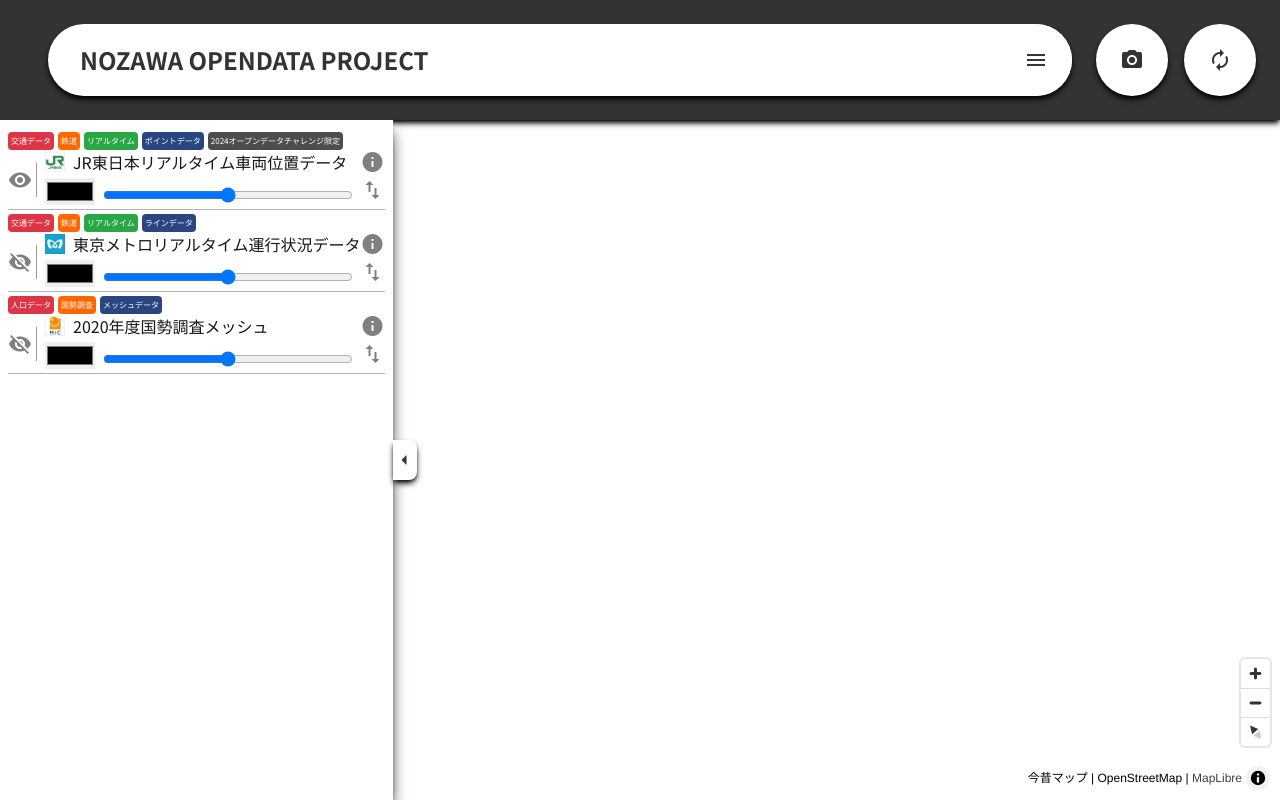
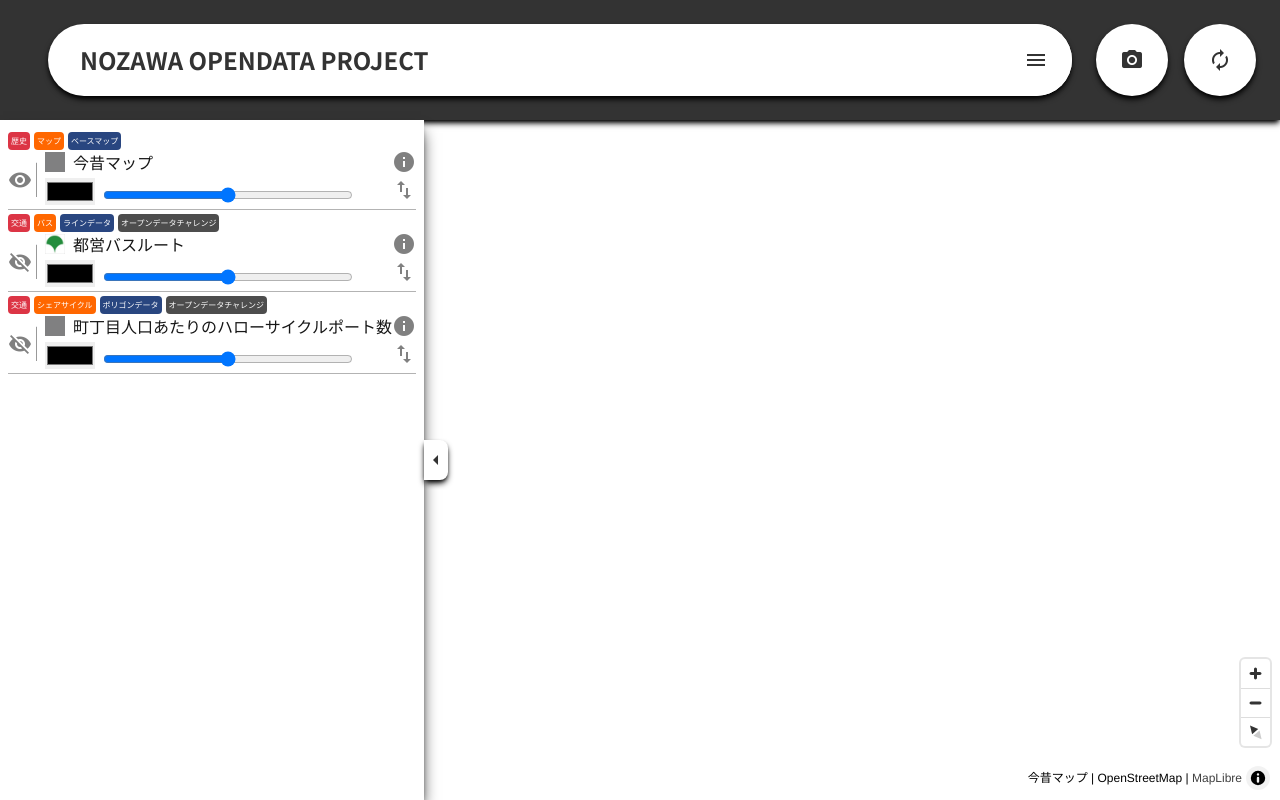
Before and after one commit to mayuge/SPECTRA, a Next.js app in the folder 02_src/NozawaOpenDataProject/: page /view in a window 1280 px wide. Built offline with nearby package versions, Linux system fonts and the light colour scheme; no server answers.

Commit message:
feat:型の設置場所の移動

```diff
--- a/02_src/NozawaOpenDataProject/src/components/organisms/viewSite/core/params/layers.ts
+++ b/02_src/NozawaOpenDataProject/src/components/organisms/viewSite/core/params/layers.ts
@@ -1,15 +1,13 @@
-import { CardListType } from "@/domain/types/cardListType"
-import { LayerType } from "@/domain/types/layerType"
+import { CardListType } from "@/components/organisms/viewSite/core/types/cardListType"
+import { LayerType } from "@/components/organisms/viewSite/core/types/layerType"
 import  { RasterSourceSpecification, GeoJSONSourceSpecification } from "maplibre-gl"
 export const cardList: CardListType[] = [
   {
-    logoImg: "/assets/logos/jreast.webp",
-    text: "JR東日本リアルタイム車両位置データ",
-    dangerBadge: "交通データ",
-    warningBadge: "鉄道",
-    successBadge: "リアルタイム",
-    primaryBadge: "ポイントデータ",
-    darkBadge: "2024オープンデータチャレンジ限定",
+    logoImg: "",
+    text: "今昔マップ",
+    dangerBadge: "歴史",
+    warningBadge: "マップ",
+    primaryBadge: "ベースマップ",
     isShadow: false,
     shape: "square",
     isDisplayLayer: true,
@@ -20,12 +18,12 @@ export const cardList: CardListType[] = [
     orderButtonClick: "buttonClicked",
   },
   {
-    logoImg: "/assets/logos/tokyometro.webp",
-    text: "東京メトロリアルタイム運行状況データ",
-    dangerBadge: "交通データ",
-    warningBadge: "鉄道",
-    successBadge: "リアルタイム",
+    logoImg: "/assets/logos/tokyoLogo.webp",
+    text: "都営バスルート",
+    dangerBadge: "交通",
+    warningBadge: "バス",
     primaryBadge: "ラインデータ",
+    darkBadge:"オープンデータチャレンジ",
     isShadow: false,
     shape: "square",
     isDisplayLayer: false,
@@ -36,11 +34,12 @@ export const cardList: CardListType[] = [
     orderButtonClick: "buttonClicked",
   },
   {
-    logoImg: "/assets/logos/soumusyou.webp",
-    text: "2020年度国勢調査メッシュ",
-    dangerBadge: "人口データ",
-    warningBadge: "国勢調査",
-    primaryBadge: "メッシュデータ",
+    logoImg: "/assets/logos/default.webp",
+    text: "町丁目人口あたりのハローサイクルポート数",
+    dangerBadge: "交通",
+    warningBadge: "シェアサイクル",
+    primaryBadge: "ポリゴンデータ",
+    darkBadge:"オープンデータチャレンジ",
     isShadow: false,
     shape: "square",
     isDisplayLayer: false,
--- a/02_src/NozawaOpenDataProject/src/domain/types/layerType.ts
+++ b/02_src/NozawaOpenDataProject/src/components/organisms/viewSite/core/types/layerType.ts
@@ -1,4 +1,4 @@
-import maplibregl, { RasterSourceSpecification, GeoJSONSourceSpecification, PropertyValueSpecification, LayerSpecification } from "maplibre-gl"
+import { RasterSourceSpecification, GeoJSONSourceSpecification, PropertyValueSpecification} from "maplibre-gl"
 // レイヤーの型定義
 export type LayerType = {
     id: string
```
Also changed, not shown: 02_src/NozawaOpenDataProject/src/components/organisms/viewSite/core/types/cardListType.ts (renamed from 02_src/NozawaOpenDataProject/src/domain/types/cardListType.ts).
